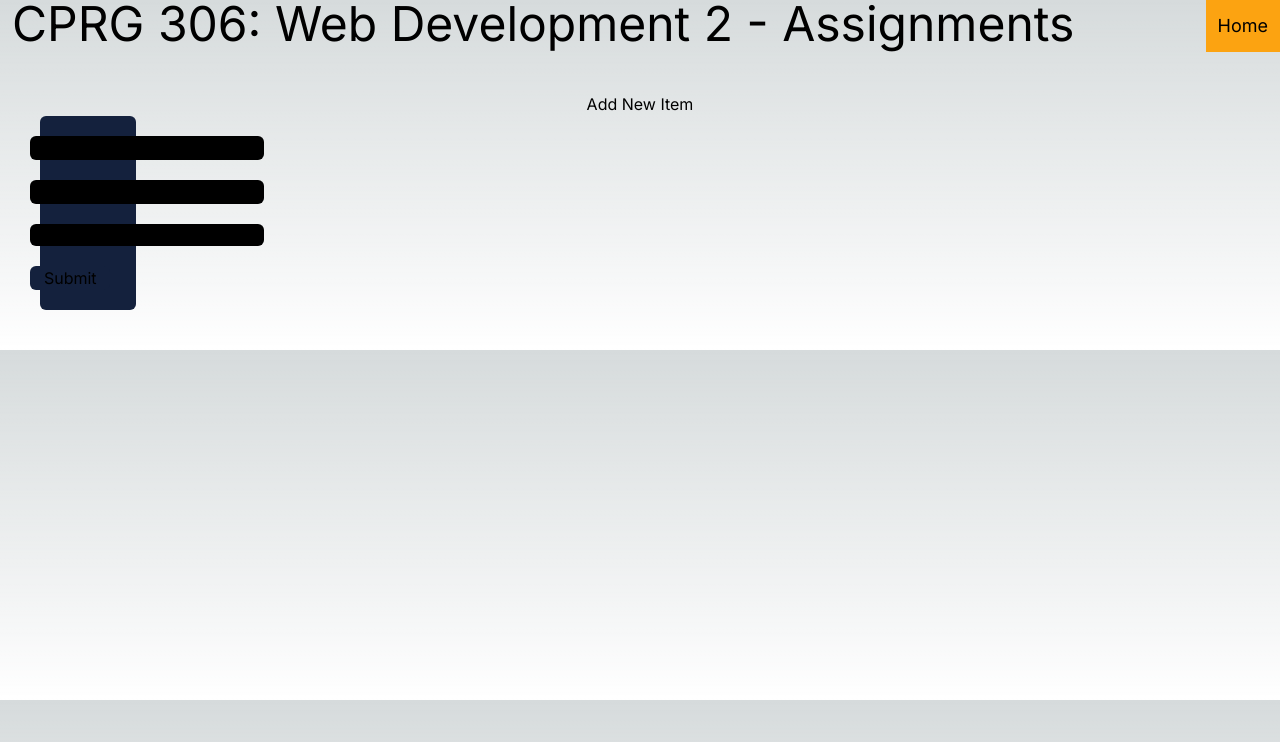
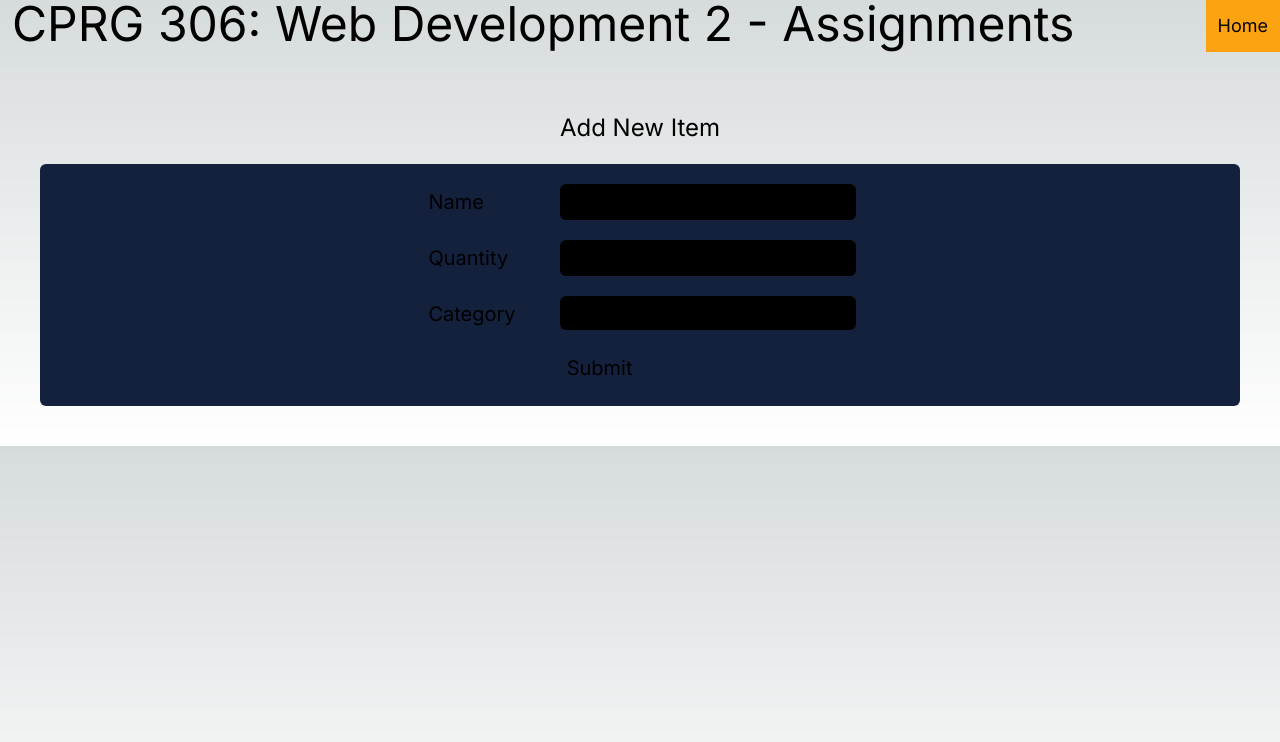
Before and after one commit to izaizaiza/cprg306-assignments, a Next.js app: page /week4 in a window 1280 px wide. Shown: the top 742 px of the page. Built offline with nearby package versions, Linux system fonts and the light colour scheme.

Commit message:
increased size of text and form elements

```diff
--- a/app/week4/new-item.js
+++ b/app/week4/new-item.js
@@ -35,14 +35,14 @@ export default function NewItem(){
     return(
         <main>
 
-            <div className="m-10">
-                <h2 className="text-center">Add New Item</h2>
-                <form className = "flex flex-row justify-center w-24 rounded-md bg-custom-slate">
+            <div className="m-10 justify-between">
+                <h2 className="text-center text-2xl p-5">Add New Item</h2>
+                <form className = "flex flex-row justify-center rounded-md bg-custom-slate">
 
                     <div className="flex flex-col  m-5 space-y-5 text-lg">
-                        <label htmlFor="name">Name</label>
-                        <label htmlFor="quantity">Quantity</label>
-                        <label htmlFor="category">Category</label>
+                        <label className= "text-xl p-1" htmlFor="name">Name</label>
+                        <label className= "text-xl p-1" htmlFor="quantity">Quantity</label>
+                        <label className= "text-xl p-1" htmlFor="category">Category</label>
 
                     </div>
 
@@ -52,7 +52,7 @@ export default function NewItem(){
                             type = "text"
                             value = {name}
                             onChange = {(event) => setName(event.target.value)}
-                            className = "bg-black rounded-md text-custom-white"
+                            className = "bg-black rounded-md text-custom-white text-xl p-1"
                         />
 
                         <input
@@ -62,14 +62,14 @@ export default function NewItem(){
                             max={99}
                             value = {quantity}
                             onChange = {(event) => setQuantity(event.target.value)}
-                            className = "bg-black rounded-md text-custom-white"
+                            className = "bg-black rounded-md text-custom-white text-xl p-1"
                         />
 
                         <select
                         id = "category"
                         value = {category}
                         onChange={(event) => setCategory(event.target.value)}
-                        className = "bg-black rounded-md text-custom-white"
+                        className = "bg-black rounded-md text-custom-white text-xl p-1"
                         >
                             <option value="produce">Produce</option>
                             <option value="dairy">Dairy</option>
@@ -87,7 +87,7 @@ export default function NewItem(){
                         <submit
                         onClick = {handleSubmit}
                         type="submit"
-                        className = "bg-custom-slate hover:bg-custom-orange w-20 text-center rounded-md"
+                        className = "bg-custom-slate hover:bg-custom-orange w-20 text-center rounded-md text-xl p-1"
                         >
                         Submit</submit>
 
```
